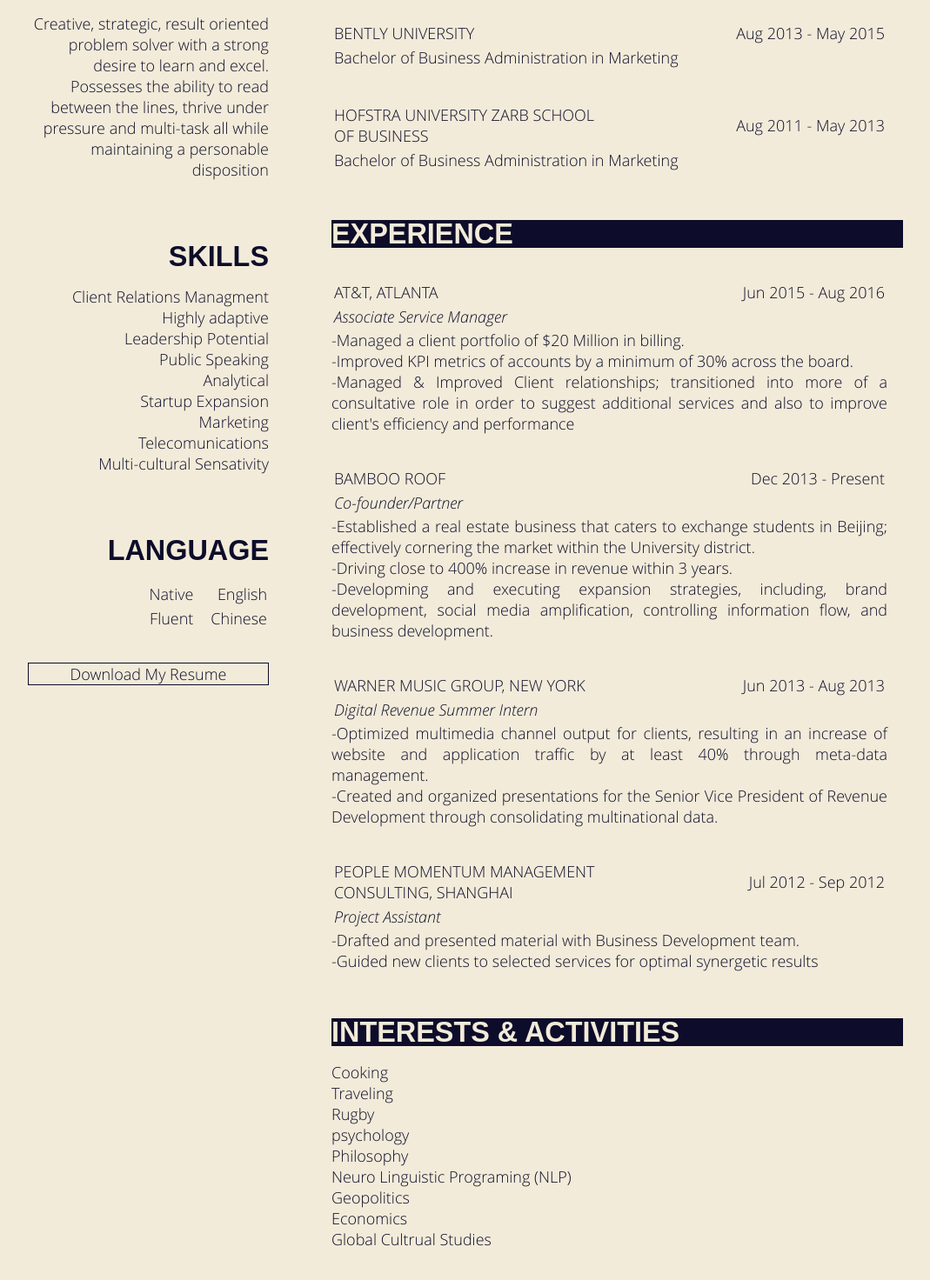
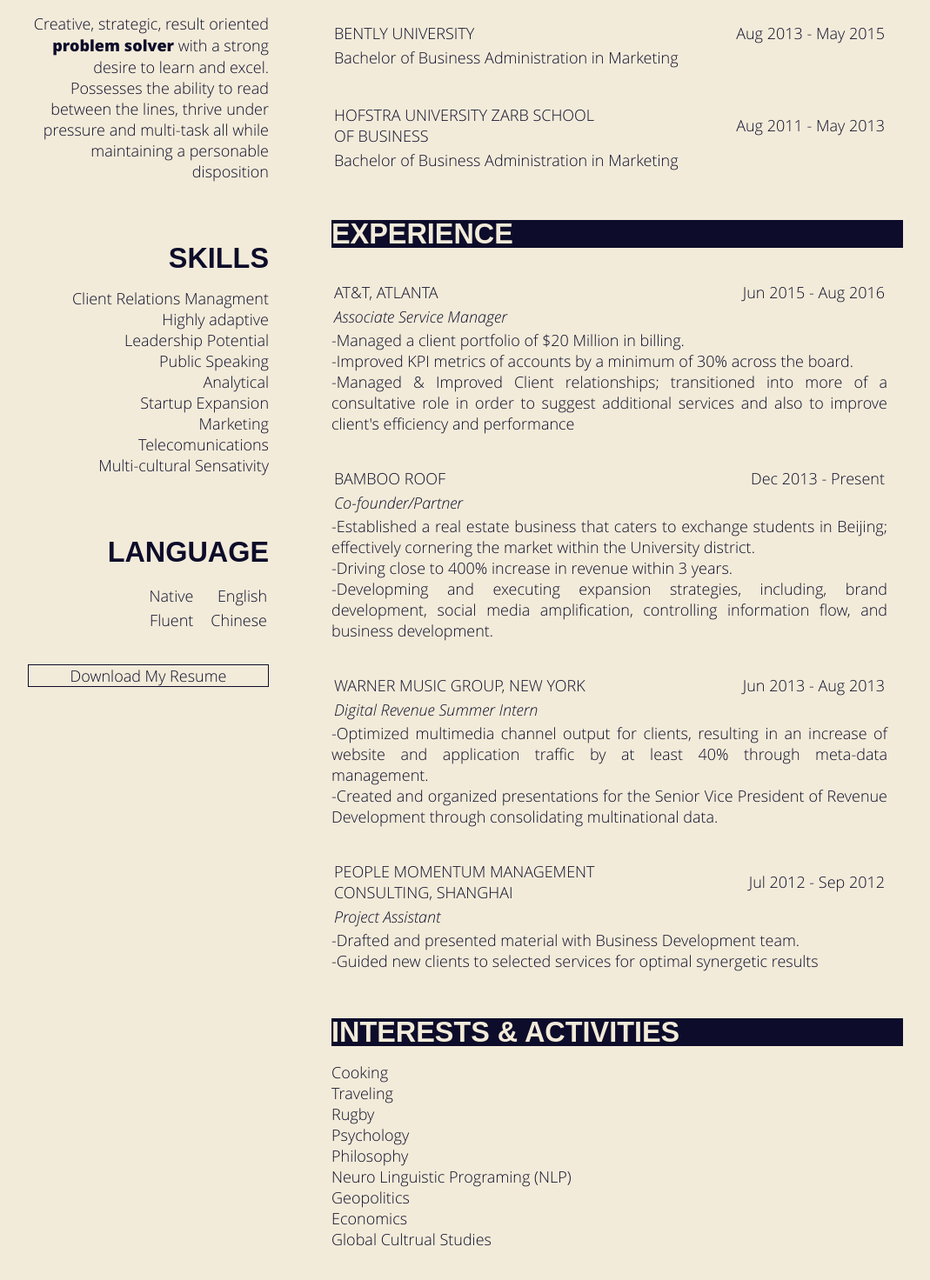
Before and after one commit to johnklord/johnklord.github.io, a website: page home/resume/index.html in a window 1280 px wide. Shown: the part 458-1930 px from the top of the page at 87% size, without its empty margins (114-1183 px from the left). Drawn offline with Linux system fonts and the light colour scheme; files whose address does not match are found by name; a web font is replaced by a local one.

Commit message:
Update index.html

```diff
--- a/home/resume/index.html
+++ b/home/resume/index.html
@@ -31,7 +31,7 @@
         <section id="about">
           <div class="section-header">About Me</div>
           <p>
-            Creative, strategic, result oriented problem solver with a strong desire to learn and excel. Possesses the ability to read between the lines, thrive under pressure and multi-task all while maintaining a personable disposition
+            Creative, strategic, result oriented <b>problem solver</b> with a strong desire to learn and excel. Possesses the ability to read between the lines, thrive under pressure and multi-task all while maintaining a personable disposition
           </p>
         </section>
         <div class="spacing"></div>
@@ -240,7 +240,7 @@
             <li>Cooking</li>
             <li>Traveling</li>
             <li>Rugby</li>
-            <li>psychology</li>
+            <li>Psychology</li>
             <li>Philosophy</li>
             <li>Neuro Linguistic Programing (NLP)</li>
             <li>Geopolitics</li>
```
